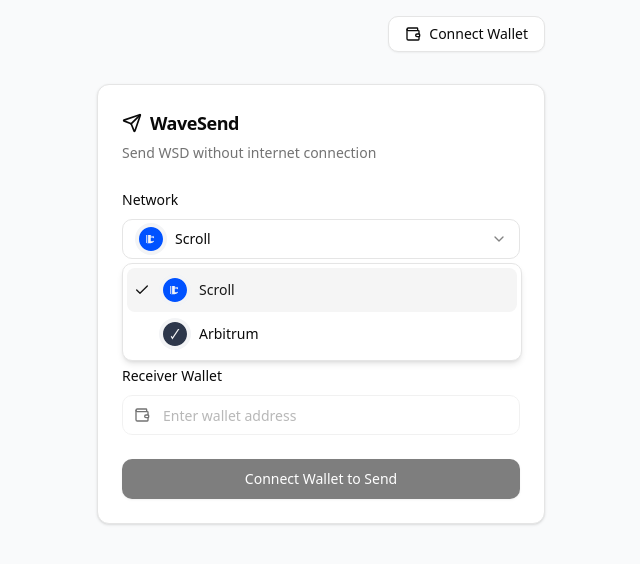
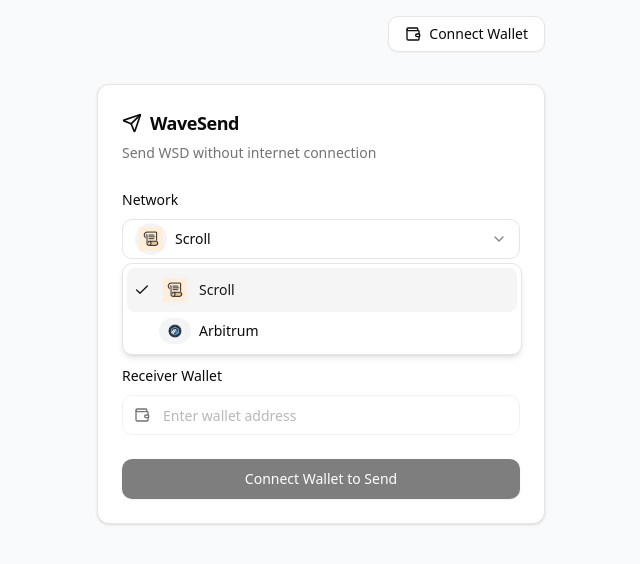
Before and after one commit to juancolchete/waveSend, a Next.js app: page / in a window 1280 px wide. Both pictures are taken after a click on the button "Scroll". Shown: the top 564 px of the page, without its empty margins (319-959 px from the left). Built offline with nearby package versions, Linux system fonts and the light colour scheme.

Commit message:
chore: add image

```diff
--- a/src/app/components/network-selector.tsx
+++ b/src/app/components/network-selector.tsx
@@ -1,4 +1,6 @@
 "use client"
+
+import Image from "next/image"
 
 import * as React from "react"
 
@@ -14,34 +16,12 @@
   {
     id: "scroll",
     name: "Scroll",
-    icon: (
-      <svg width="24" height="24" viewBox="0 0 32 32" fill="none" xmlns="http://www.w3.org/2000/svg">
-        <path
-          d="M16 0C7.164 0 0 7.164 0 16s7.164 16 16 16 16-7.164 16-16S24.836 0 16 0zm-3.847 21.456H9.692v-10.91h2.461v10.91zm5.692-7.384h-2.153v4.86h2.153c1.538 0 2.308-.923 2.308-2.43 0-1.508-.77-2.43-2.308-2.43zm-.23-3.526h-1.923v2.122h1.923c.769 0 1.23-.385 1.23-1.061s-.461-1.06-1.23-1.06zm3.076 5.833c0 2.553-1.846 5.199-5.23 5.199h-4.46v-10.91h4.46c2.954 0 4.646 1.754 4.646 3.876 0 1.57-.923 2.43-1.384 2.738.769.308 1.968 1.108 1.968 3.097z"
-          fill="#FFFFFF"
-        />
-        <path
-          d="M16 0C7.164 0 0 7.164 0 16s7.164 16 16 16 16-7.164 16-16S24.836 0 16 0zm-3.847 21.456H9.692v-10.91h2.461v10.91zm5.692-7.384h-2.153v4.86h2.153c1.538 0 2.308-.923 2.308-2.43 0-1.508-.77-2.43-2.308-2.43zm-.23-3.526h-1.923v2.122h1.923c.769 0 1.23-.385 1.23-1.061s-.461-1.06-1.23-1.06zm3.076 5.833c0 2.553-1.846 5.199-5.23 5.199h-4.46v-10.91h4.46c2.954 0 4.646 1.754 4.646 3.876 0 1.57-.923 2.43-1.384 2.738.769.308 1.968 1.108 1.968 3.097z"
-          fill="#0052FF"
-        />
-      </svg>
-    ),
+    icon: <Image width="24" height="24" src={"/scroll.png"} alt={"scroll"}/>
   },
   {
     id: "arbitrum",
     name: "Arbitrum",
-    icon: (
-      <svg width="24" height="24" viewBox="0 0 32 32" fill="none" xmlns="http://www.w3.org/2000/svg">
-        <path
-          d="M16 0C7.164 0 0 7.164 0 16s7.164 16 16 16 16-7.164 16-16S24.836 0 16 0zm-3.384 23.384l-2.23-3.692.923-1.415 1.307 2.153 7.384-11.23h1.846l-8.461 12.923-.769 1.26zm9.23-5.846l-1.384 2.154-1.23-2.154h-1.846l2.153 3.692.923 1.415.923-1.415 2.154-3.692h-1.692z"
-          fill="#FFFFFF"
-        />
-        <path
-          d="M16 0C7.164 0 0 7.164 0 16s7.164 16 16 16 16-7.164 16-16S24.836 0 16 0zm-3.384 23.384l-2.23-3.692.923-1.415 1.307 2.153 7.384-11.23h1.846l-8.461 12.923-.769 1.26zm9.23-5.846l-1.384 2.154-1.23-2.154h-1.846l2.153 3.692.923 1.415.923-1.415 2.154-3.692h-1.692z"
-          fill="#2D374B"
-        />
-      </svg>
-    ),
+    icon: <Image width="24" height="24" src={"/arbitrum.png"} alt={"scroll"}/>
   },
 ]
 
```
Also changed, not shown: public/arbitrum.png (added), public/scroll.png (added).
